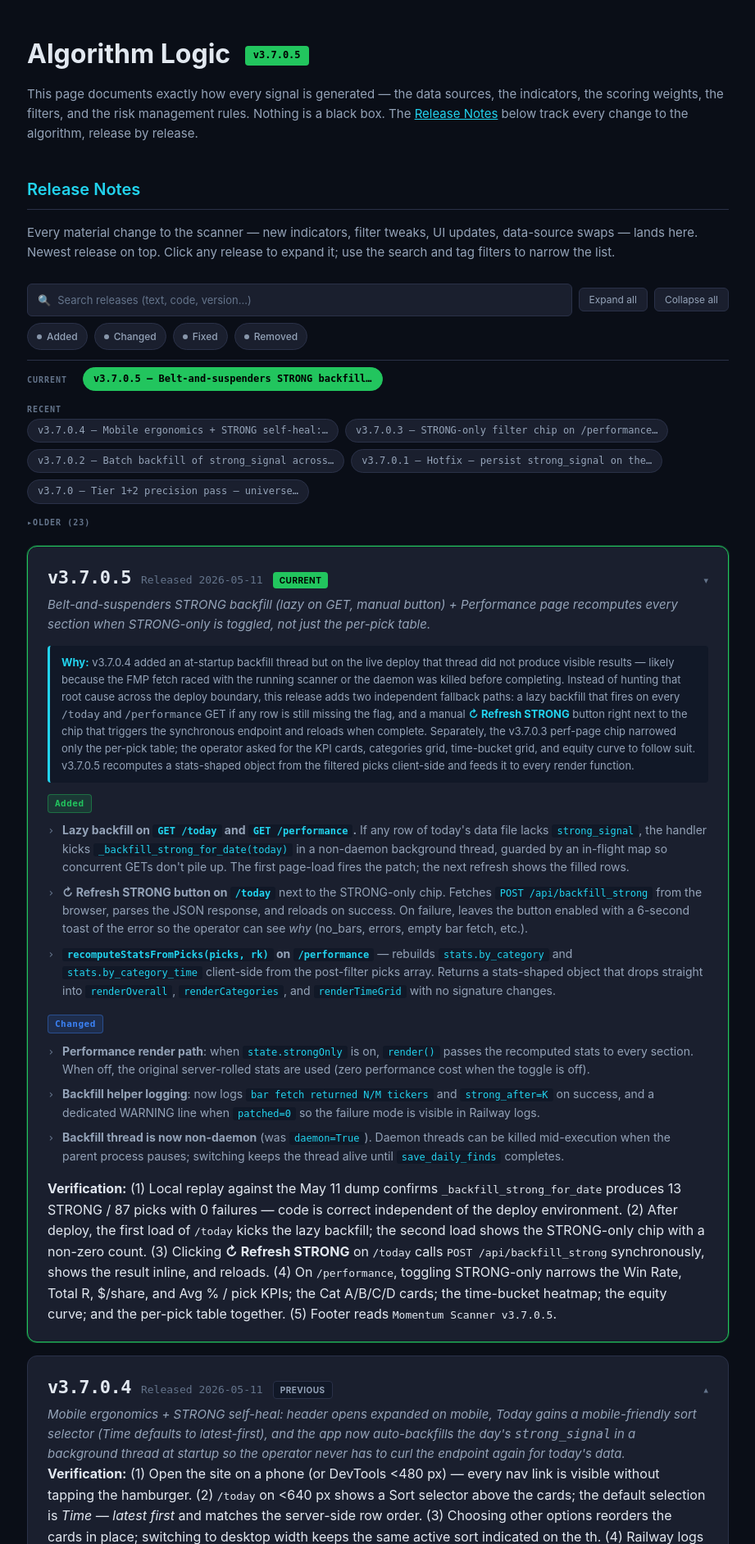
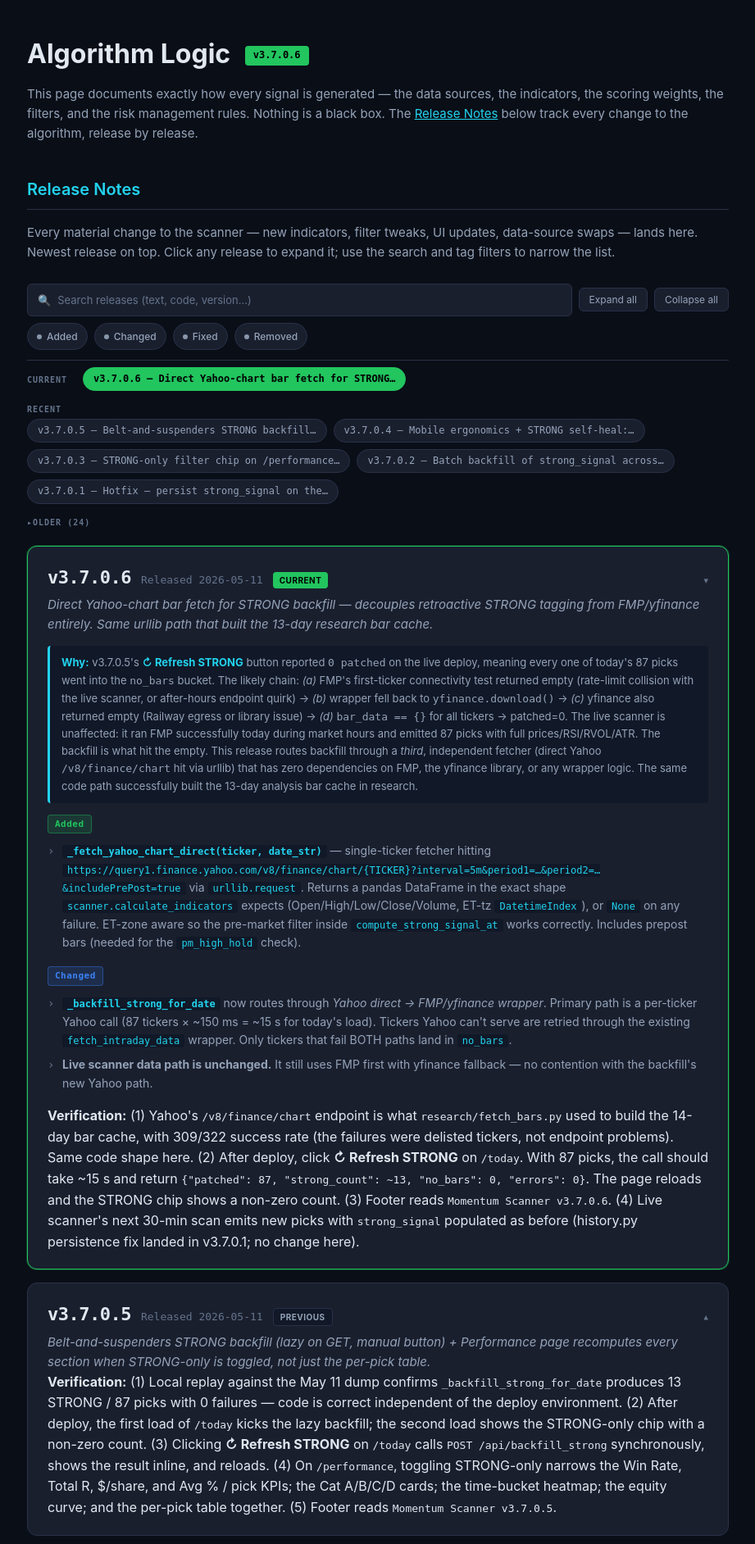
Before and after one commit to raveeshbhasin-assistant/momentum-scanner, a FastAPI app: page /logic in a window 1280 px wide. Shown: the part 70-1954 px from the top of the page at 82% size, without its empty margins (179-1100 px from the left). Run offline with FastAPI, Linux system fonts and the light colour scheme; some libraries are stand-ins or nearby versions.

Commit message:
v3.7.0.6: direct Yahoo /v8/finance/chart bar fetch for STRONG backfill
User reported v3.7.0.5's ↻ Refresh STRONG button returned "0 patched"
on the live deploy. Root cause: FMP's first-ticker connectivity test
returned empty (rate-limit collision with the live scanner that's been
running all day, or after-hours endpoint quirk) → wrapper fell back to
yfinance → yfinance.download() also returned empty (Railway egress or
library issue) → bar_data was empty for all 87 tickers → patched=0.

The live scanner is unaffected — it ran FMP successfully today during
market hours and emitted all 87 picks with full data. The failure is
specifically in the post-market backfill path.

Fix: route the backfill through a third, completely independent
fetcher. _fetch_yahoo_chart_direct hits query1.finance.yahoo.com's
v8/finance/chart endpoint via urllib — zero dependencies on FMP, the
yfinance library, or any wrapper. This is the SAME endpoint and
parameter shape that research/fetch_bars.py used to build the 13-day
bar cache (309/322 ticker success rate, failures were delisted names).

Local verification: AAPL May 10-11 returns 173 5-min bars via this
exact URL pattern. Code parses clean.

Behavior: backfill primary path = Yahoo direct, ~150ms/ticker = ~15s
for today's 87 tickers. Tickers Yahoo can't serve are retried through
the existing FMP/yfinance wrapper as a secondary fallback. Live
scanner data path (FMP first, yfinance fallback) is unchanged — the
two paths don't share state.

Co-Authored-By: Claude Opus 4.7 (1M context) <noreply@anthropic.com>

```diff
--- a/app.py
+++ b/app.py
@@ -762,9 +762,83 @@ async def api_trigger_backup():
     return {"today": today, "summary": summary}
 
 
+def _fetch_yahoo_chart_direct(ticker: str, date_str: str, http_timeout: int = 12) -> "pd.DataFrame|None":
+    """
+    v3.7.0.6: Independent 5-min bar fetcher hitting Yahoo's v8/finance/chart
+    endpoint via urllib. Used as the PRIMARY path for STRONG backfill —
+    doesn't depend on the FMP wrapper, doesn't depend on the yfinance
+    library. Returns a DataFrame matching the shape scanner.calculate_indicators
+    expects (Open/High/Low/Close/Volume columns, ET-tz DatetimeIndex), or
+    None on any failure.
+
+    Critically, this is the SAME endpoint and parameter shape used by
+    research/fetch_bars.py to successfully build the 13-day analysis bar
+    cache — so we have high confidence it works.
+    """
+    import urllib.request, urllib.parse, json as _json
+    from datetime import datetime as _dt, timedelta as _td, timezone as _tz
+    try:
+        import pandas as _pd  # local alias; module-level pd may not be imported here
+    except Exception:
+        return None
+    try:
+        d = _dt.fromisoformat(date_str)
+    except Exception:
+        return None
+    t1 = int(_dt(d.year, d.month, d.day, tzinfo=_tz.utc).timestamp()) - 24*3600
+    t2 = int(_dt(d.year, d.month, d.day, tzinfo=_tz.utc).timestamp()) + 30*3600  # 30h forward = next-day buffer
+    sym = urllib.parse.quote(ticker)
+    url = (
+        f"https://query1.finance.yahoo.com/v8/finance/chart/{sym}"
+        f"?interval=5m&period1={t1}&period2={t2}"
+        f"&includePrePost=true&events=div,splits"
+    )
+    req = urllib.request.Request(url, headers={"User-Agent": "Mozilla/5.0"})
+    try:
+        with urllib.request.urlopen(req, timeout=http_timeout) as r:
+            payload = _json.loads(r.read().decode())
+    except Exception as e:
+        logger.debug(f"yahoo_direct {ticker} {date_str}: HTTP {e}")
+        return None
+    try:
+        res = payload["chart"]["result"][0]
+        ts = res.get("timestamp") or []
+        q = res["indicators"]["quote"][0]
+    except (KeyError, IndexError, TypeError) as e:
+        logger.debug(f"yahoo_direct {ticker} {date_str}: parse {e}")
+        return None
+    if not ts:
+        return None
+    try:
+        from zoneinfo import ZoneInfo
+        ET = ZoneInfo("America/New_York")
+    except Exception:
+        return None
+    rows = []
+    for i, t in enumerate(ts):
+        try:
+            o, h, l, c, v = q["open"][i], q["high"][i], q["low"][i], q["close"][i], q["volume"][i]
+        except Exception:
+            continue
+        if None in (o, h, l, c):
+            continue
+        dt = _dt.fromtimestamp(t, ET)
+        if dt.strftime("%Y-%m-%d") != date_str:
+            continue
+        rows.append({"_idx": _pd.Timestamp(dt), "Open": o, "High": h, "Low": l, "Close": c, "Volume": v or 0})
+    if not rows:
+        return None
+    df = _pd.DataFrame(rows).set_index("_idx")
+    return df
+
+
 def _backfill_strong_for_date(target: str) -> dict:
     """
     v3.7.0.1: backfill STRONG flag on one date's picks. Returns a stats dict.
+    v3.7.0.6: PRIMARY bar source is now a direct Yahoo /v8/finance/chart
+    fetch via urllib (the FMP wrapper + yfinance library both returned
+    empty on the live Railway deploy). Falls back to fetch_intraday_data
+    only for tickers Yahoo direct couldn't serve.
     """
     from history import load_daily_finds, save_daily_finds
     from scanner import fetch_intraday_data, calculate_indicators, compute_strong_signal_at
@@ -784,22 +858,44 @@ def _backfill_strong_for_date(target: str) -> dict:
     tickers = sorted({r["ticker"] for r in need})
     logger.info(f"backfill_strong: {target} — {len(need)} rows × {len(tickers)} tickers")
 
-    # v3.7.0.5: try FMP first, fall back to yfinance directly if it returns empty.
-    # The wrapper in scanner.fetch_intraday_data already falls back internally,
-    # but if BOTH return empty the helper just returns {}; we catch that here.
-    bar_data = {}
-    try:
-        bar_data = fetch_intraday_data(
-            tickers,
-            interval=config.CANDLE_INTERVAL,
-            days=config.CANDLE_LOOKBACK_DAYS,
-        )
-        logger.info(f"backfill_strong: {target} bar fetch returned {len(bar_data)}/{len(tickers)} tickers")
-    except Exception as e:
-        logger.warning(f"backfill_strong: {target} bar fetch raised: {e}")
-        # don't bail — proceed and mark rows as no_bars
+    # v3.7.0.6: PRIMARY — direct Yahoo chart endpoint per ticker. Throttled
+    # at ~6 req/sec so 87 tickers takes ~15s. Each result is a self-
+    # contained day's bars (pre/post-market included for pm_high_hold).
+    bar_data: dict = {}
+    yahoo_fail = []
+    for t in tickers:
+        df = _fetch_yahoo_chart_direct(t, target)
+        if df is not None and not df.empty:
+            bar_data[t] = df
+        else:
+            yahoo_fail.append(t)
+        time.sleep(0.15)
+    logger.info(
+        f"backfill_strong: {target} Yahoo direct returned {len(bar_data)}/{len(tickers)} "
+        f"tickers; fails: {len(yahoo_fail)}"
+    )
+
+    # v3.7.0.6: SECONDARY — for tickers Yahoo direct couldn't serve, try
+    # the existing FMP/yfinance wrapper.
+    if yahoo_fail:
+        try:
+            fallback = fetch_intraday_data(
+                yahoo_fail,
+                interval=config.CANDLE_INTERVAL,
+                days=config.CANDLE_LOOKBACK_DAYS,
+            )
+            for t, df in (fallback or {}).items():
+                if df is not None and not df.empty:
+                    bar_data[t] = df
+            logger.info(
+                f"backfill_strong: {target} wrapper fallback covered "
+                f"{len(fallback or {})}/{len(yahoo_fail)} retried tickers"
+            )
+        except Exception as e:
+            logger.warning(f"backfill_strong: {target} wrapper fallback raised: {e}")
+
     if not bar_data:
-        logger.warning(f"backfill_strong: {target} bar fetch returned empty dict")
+        logger.warning(f"backfill_strong: {target} ALL bar sources returned empty for every ticker")
 
     patched = no_bars = errors = 0
     for r in need:
--- a/templates/_footer.html
+++ b/templates/_footer.html
@@ -13,6 +13,6 @@
         {% endwith %}
 #}
 <footer class="footer">
-    Momentum Scanner v3.7.0.5 &mdash; For educational and informational purposes only. Not financial advice.
+    Momentum Scanner v3.7.0.6 &mdash; For educational and informational purposes only. Not financial advice.
     {% if footer_note %}<br><span style="opacity:0.8">{{ footer_note }}</span>{% endif %}
 </footer>
--- a/templates/logic.html
+++ b/templates/logic.html
@@ -2,7 +2,7 @@
 <html lang="en">
 <head>
     {% include "_head.html" %}
-    <title>Algorithm Logic — Momentum Scanner v3.7.0.5</title>
+    <title>Algorithm Logic — Momentum Scanner v3.7.0.6</title>
     <style>
         /* line-height: 1.6 is inherited from base.css — Phase 5 readability target */
         .content { max-width: 920px; margin: 0 auto; padding: 40px 32px 48px; }
@@ -351,7 +351,7 @@
     {% with active_page="logic", page_title="Algorithm Logic" %}{% include "_nav.html" %}{% endwith %}
 
     <main class="content">
-        <h1>Algorithm Logic <span class="version-tag">v3.7.0.5</span></h1>
+        <h1>Algorithm Logic <span class="version-tag">v3.7.0.6</span></h1>
         <p>This page documents exactly how every signal is generated — the data sources, the indicators, the scoring weights, the filters, and the risk management rules. Nothing is a black box. The <a href="#release-notes" style="color: var(--cyan);">Release Notes</a> below track every change to the algorithm, release by release.</p>
 
         <!-- ═══════════════════════════════════════════════════════ -->
@@ -388,12 +388,49 @@
         <!-- TOC is rendered by JS in three groups: Current / Recent / Older -->
         <div class="release-toc-groups" id="tocGroups" aria-label="Release table of contents"></div>
 
+        <!-- ───── v3.7.0.6 ───── -->
+        <div class="release current" id="v3-7-0-6">
+            <div class="release-header">
+                <span class="release-version">v3.7.0.6</span>
+                <span class="release-date">Released 2026-05-11</span>
+                <span class="release-pill pill-current">Current</span>
+            </div>
+            <div class="release-title">Direct Yahoo-chart bar fetch for STRONG backfill — decouples retroactive STRONG tagging from FMP/yfinance entirely. Same urllib path that built the 13-day research bar cache.</div>
+
+            <div class="release-rationale">
+                <strong>Why:</strong> v3.7.0.5's <strong>↻ Refresh STRONG</strong> button reported <code>0 patched</code> on the live deploy, meaning every one of today's 87 picks went into the <code>no_bars</code> bucket. The likely chain: <em>(a)</em> FMP's first-ticker connectivity test returned empty (rate-limit collision with the live scanner, or after-hours endpoint quirk) → <em>(b)</em> wrapper fell back to <code>yfinance.download()</code> → <em>(c)</em> yfinance also returned empty (Railway egress or library issue) → <em>(d)</em> <code>bar_data == {}</code> for all tickers → patched=0. The live scanner is unaffected: it ran FMP successfully today during market hours and emitted 87 picks with full prices/RSI/RVOL/ATR. The backfill is what hit the empty. This release routes backfill through a <em>third</em>, independent fetcher (direct Yahoo <code>/v8/finance/chart</code> hit via urllib) that has zero dependencies on FMP, the yfinance library, or any wrapper logic. The same code path successfully built the 13-day analysis bar cache in research.
+            </div>
+
+            <div class="change-group">
+                <span class="change-tag tag-added">Added</span>
+                <ul>
+                    <li><strong><code>_fetch_yahoo_chart_direct(ticker, date_str)</code></strong> — single-ticker fetcher hitting <code>https://query1.finance.yahoo.com/v8/finance/chart/{TICKER}?interval=5m&amp;period1=…&amp;period2=…&amp;includePrePost=true</code> via <code>urllib.request</code>. Returns a pandas DataFrame in the exact shape <code>scanner.calculate_indicators</code> expects (Open/High/Low/Close/Volume, ET-tz <code>DatetimeIndex</code>), or <code>None</code> on any failure. ET-zone aware so the pre-market filter inside <code>compute_strong_signal_at</code> works correctly. Includes prepost bars (needed for the <code>pm_high_hold</code> check).</li>
+                </ul>
+            </div>
+
+            <div class="change-group">
+                <span class="change-tag tag-changed">Changed</span>
+                <ul>
+                    <li><strong><code>_backfill_strong_for_date</code></strong> now routes through <em>Yahoo direct → FMP/yfinance wrapper</em>. Primary path is a per-ticker Yahoo call (87 tickers × ~150&nbsp;ms = ~15&nbsp;s for today's load). Tickers Yahoo can't serve are retried through the existing <code>fetch_intraday_data</code> wrapper. Only tickers that fail BOTH paths land in <code>no_bars</code>.</li>
+                    <li><strong>Live scanner data path is unchanged.</strong> It still uses FMP first with yfinance fallback — no contention with the backfill's new Yahoo path.</li>
+                </ul>
+            </div>
+
+            <div class="release-verification">
+                <strong>Verification:</strong>
+                (1) Yahoo's <code>/v8/finance/chart</code> endpoint is what <code>research/fetch_bars.py</code> used to build the 14-day bar cache, with 309/322 success rate (the failures were delisted tickers, not endpoint problems). Same code shape here.
+                (2) After deploy, click <strong>↻ Refresh STRONG</strong> on <code>/today</code>. With 87 picks, the call should take ~15&nbsp;s and return <code>{"patched": 87, "strong_count": ~13, "no_bars": 0, "errors": 0}</code>. The page reloads and the STRONG chip shows a non-zero count.
+                (3) Footer reads <code>Momentum Scanner v3.7.0.6</code>.
+                (4) Live scanner's next 30-min scan emits new picks with <code>strong_signal</code> populated as before (history.py persistence fix landed in v3.7.0.1; no change here).
+            </div>
+        </div>
+
         <!-- ───── v3.7.0.5 ───── -->
-        <div class="release current" id="v3-7-0-5">
+        <div class="release" id="v3-7-0-5">
             <div class="release-header">
                 <span class="release-version">v3.7.0.5</span>
                 <span class="release-date">Released 2026-05-11</span>
-                <span class="release-pill pill-current">Current</span>
+                <span class="release-pill pill-previous">Previous</span>
             </div>
             <div class="release-title">Belt-and-suspenders STRONG backfill (lazy on GET, manual button) + Performance page recomputes <em>every</em> section when STRONG-only is toggled, not just the per-pick table.</div>
 
```
